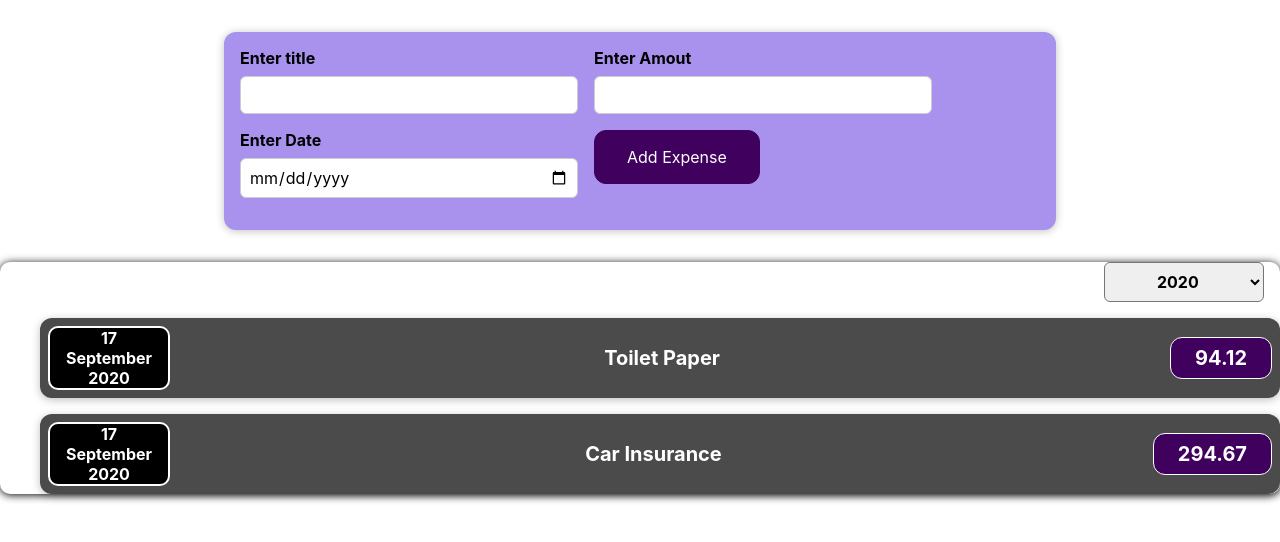
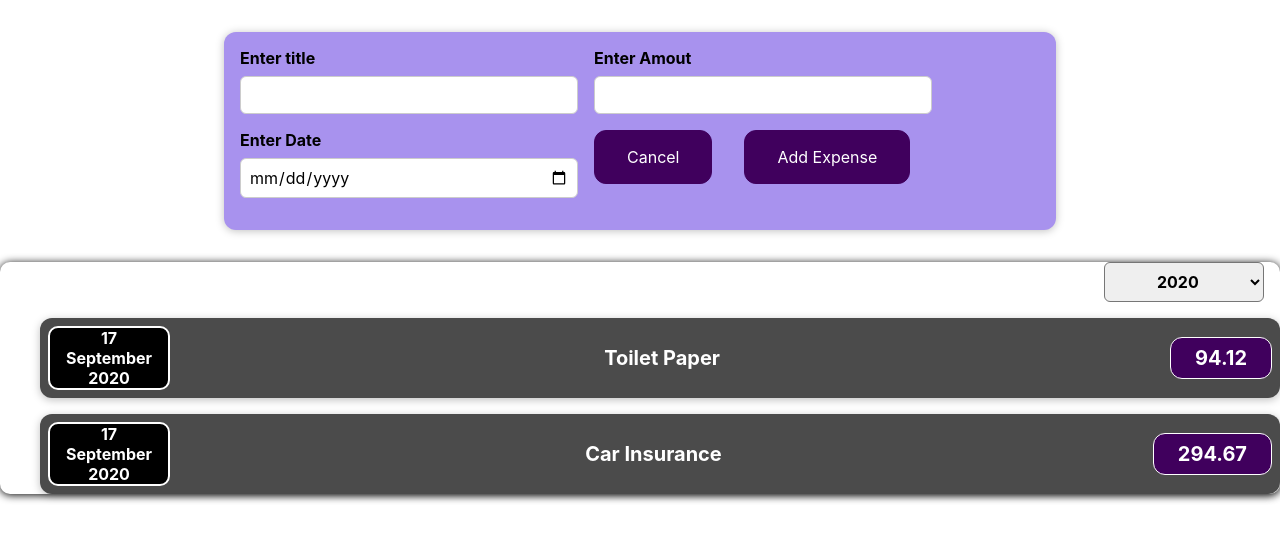
Before and after one commit to Kanharajput/ReactCompStateList, a React (Create React App) app: page / in a window 1280 px wide. Both pictures are taken after a click on the button "Add Expense". Shown: the top 542 px of the page. Built offline with nearby package versions, Linux system fonts and the light colour scheme.

Commit message:
btn to hide and display the form

```diff
--- a/src/components/newexpenses/ExpenseForm.js
+++ b/src/components/newexpenses/ExpenseForm.js
@@ -1,12 +1,13 @@
 import { useState } from 'react';
+import Card from './../ui/Card';
 import './css/ExpenseForm.css';
 
 function ExpenseForm(props){
-    // states to store the user inputs
-    // const [enteredTitle, setEnteredTitle] = useState('');
-
     // mulitple inputs are handled by a single state
     const [userInput, setUserInput] = useState({title:'',amount:'',date:''});
+
+    // to hide and show the form
+    const [hideForm, setHideForm] = useState(true);
 
     // handle all events at once
     const allHandler = (identifier, value) => {
@@ -29,7 +30,8 @@ function ExpenseForm(props){
         }
     }
 
-    const submitHandler = (event) =>{
+    const submitHandler = (event, identifier) =>{
+        if(identifier =='submit'){
             // by default submit will sent request to server to prevent that prevent all defaults.
             event.preventDefault();
 
@@ -46,10 +48,30 @@ function ExpenseForm(props){
                 date: new Date(userInput.date)
             };
             props.onFormSubmit(new_expense);
+            setHideForm(true);
+        }
+
+        else{
+            setHideForm(true);
+        }
+    }
+
+    // show the form
+    const clickHandler = () => {
+        setHideForm(false);
+    }
+
+    // initially a show a button to add expense
+    if (hideForm) {
+        return (
+            <Card>
+                <button onClick={clickHandler}>Add Expense</button>
+            </Card>
+        );
     }
 
     return(
-        <form onSubmit={submitHandler}>
+        <form>
             <div className="new-expense__controls">
                 <div className="new-expense__control">
                     <label htmlFor="title-field">Enter title</label>
@@ -70,7 +92,10 @@ function ExpenseForm(props){
                     </input>
                 </div>
                 <div className="new-expense__actions">
-                    <button type="submit">Add Expense</button>
+                    <button type="submit" onClick={(e)=> {submitHandler(e,'cancel')}}>Cancel</button>
+                </div>
+                <div className="new-expense__actions">
+                    <button type="submit" onClick={(e) => {submitHandler(e,'submit')}}>Add Expense</button>
                 </div>
             </div>
         </form>
--- a/src/components/newexpenses/NewExpense.js
+++ b/src/components/newexpenses/NewExpense.js
@@ -2,9 +2,10 @@ import './css/NewExpense.css';
 import ExpenseForm from './ExpenseForm';
 
 function NewExpense(props){
+
+
     // this expense is arriving from ExpenseForm
     const getNewExpense = (expense) => {
-        console.log(expense);
         props.passExpense(expense);
     };
 
```
Lines whose indentation alone changed are shown as unchanged.
